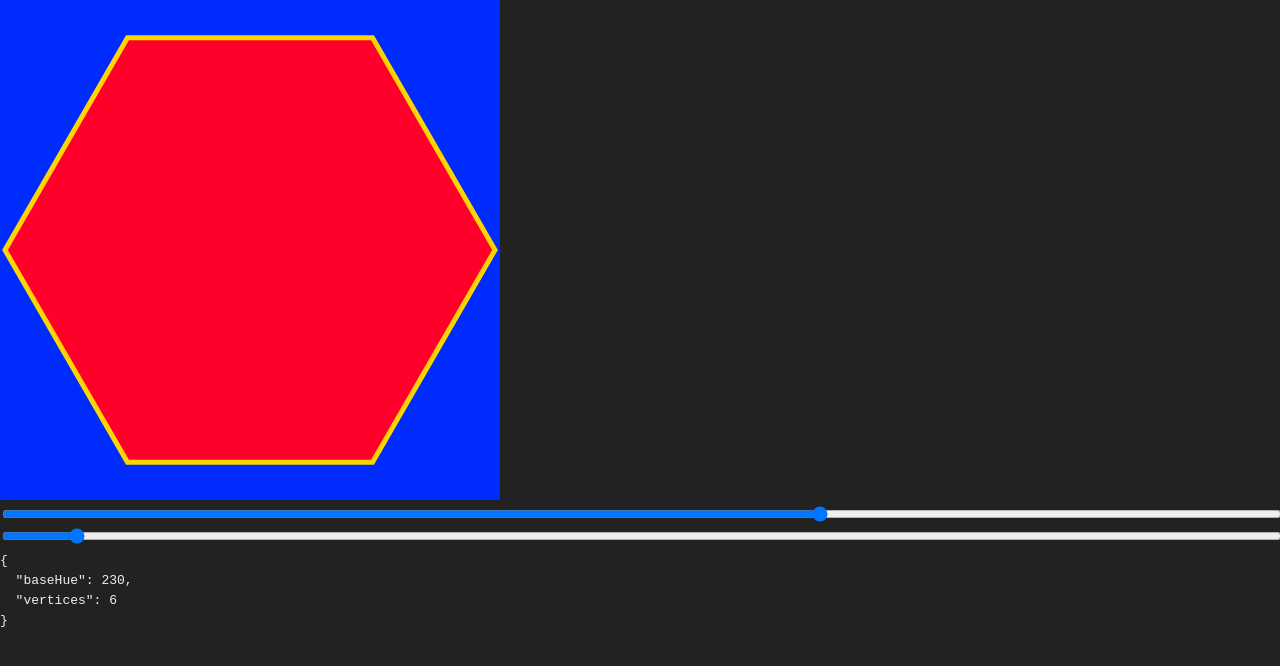
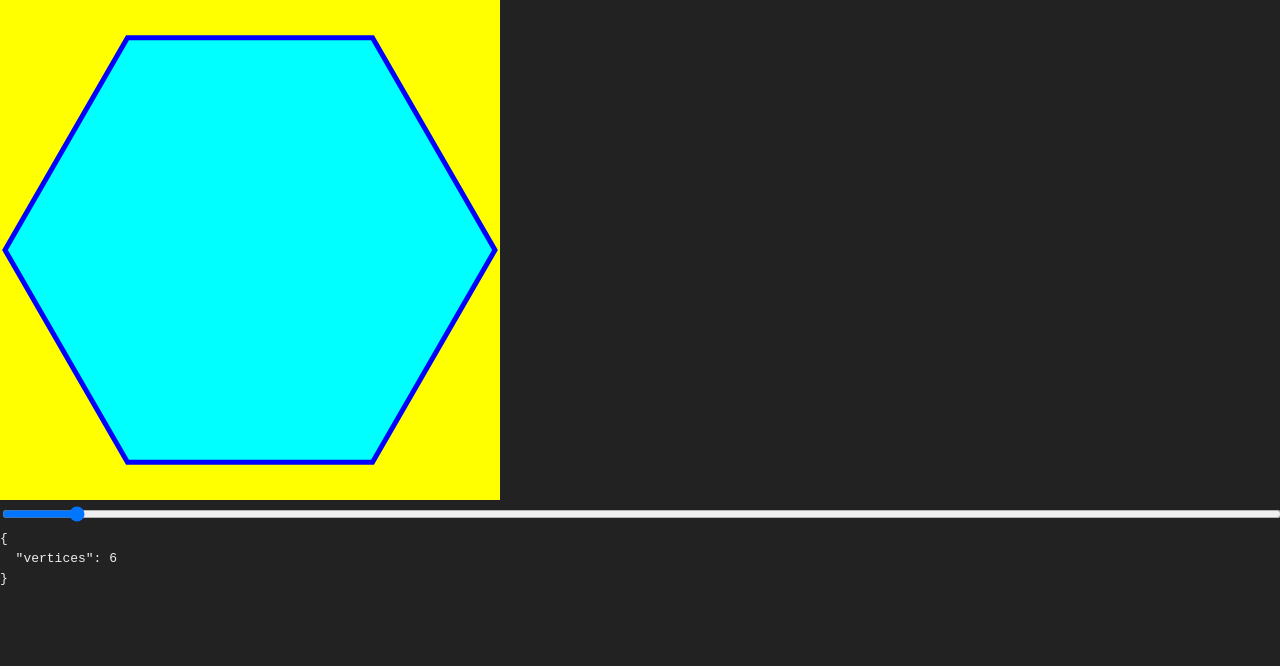
Before and after one commit to doppler/svg-polygons, a React (Create React App) app: page / in a window 1280 px wide. Shown: the top 666 px of the page. Built offline with nearby package versions, Linux system fonts and the light colour scheme.

Commit message:
get rid of hue changing stuff

```diff
--- a/src/App.js
+++ b/src/App.js
@@ -3,21 +3,12 @@ import Polygon from "./Polygon";
 import "./App.css";
 
 const App = () => {
-  const [baseHue, setBaseHue] = useState(230);
   const [vertices, setVertices] = useState(6);
-  const handleHueSliderChange = event => setBaseHue(Number(event.target.value));
   const handleVerticesSliderChange = event =>
     setVertices(Number(event.target.value));
   return (
     <div id="App">
-      <Polygon {...{ baseHue, vertices }} />
-      <input
-        type="range"
-        value={baseHue}
-        onChange={handleHueSliderChange}
-        min={0}
-        max={359}
-      />
+      <Polygon {...{ vertices }} />
       <input
         type="range"
         value={vertices}
@@ -25,7 +16,7 @@ const App = () => {
         min={3}
         max={60}
       />
-      <output>{JSON.stringify({ baseHue, vertices }, null, 2)}</output>
+      <output>{JSON.stringify({ vertices }, null, 2)}</output>
     </div>
   );
 };
--- a/src/Polygon.js
+++ b/src/Polygon.js
@@ -1,6 +1,6 @@
 import React from "react";
 
-const Polygon = ({ baseHue, vertices = 5 }) => {
+const Polygon = ({ vertices = 5 }) => {
   const size = 500;
   const h = size / 2;
   const k = size / 2;
@@ -22,14 +22,13 @@ const Polygon = ({ baseHue, vertices = 5 }) => {
     <svg
       height={size}
       width={size}
-      style={{ backgroundColor: `hsl(${baseHue}, 100%, 50%)` }}
+      style={{ backgroundColor: `hsl(60, 100%, 50%)` }}
     >
       <polygon
-        // points="100,10 40,198 190,78 10,78 160,198"
         points={verticesPoints()}
         style={{
-          stroke: `hsl(${baseHue + 180}, 100%, 50%)`,
-          fill: `hsl(${baseHue + 120}, 100%, 50%)`,
+          stroke: `hsl(240, 100%, 50%)`,
+          fill: `hsl(180, 100%, 50%)`,
           strokeWidth: 5,
           fillRule: "nonzero"
         }}
```
